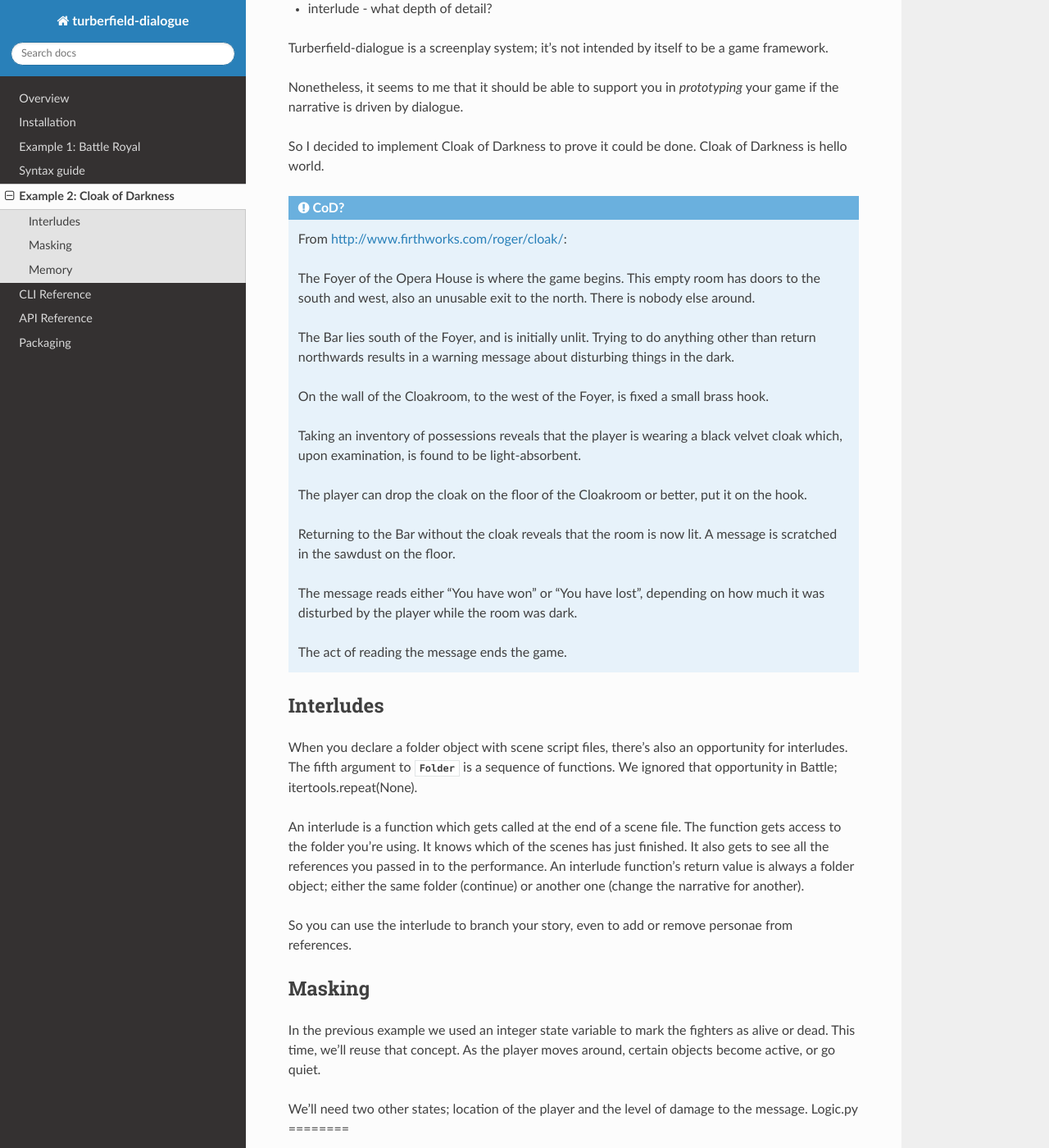
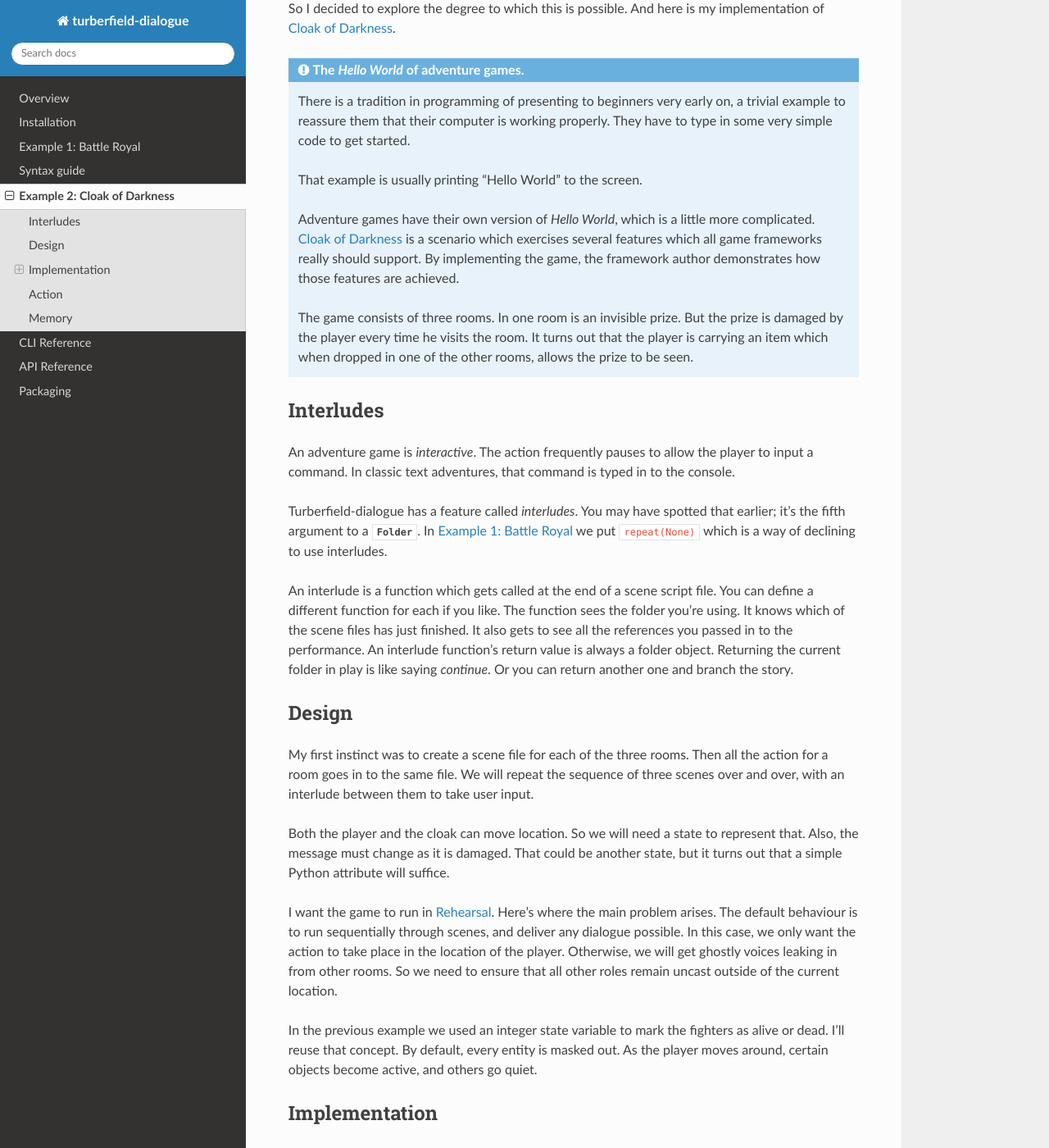
Before and after one commit to tundish/turberfield-dialogue, a Sphinx documentation site: the page built from turberfield/dialogue/doc/cloak.rst, in a window 1280 px wide and 1400 px high, scrolled down 281 px. Shown: the whole window at 82% size. Built offline with Sphinx 7.4.7 and the Read the Docs theme 2.0.0, drawn with Linux system fonts in a browser that asks for light colours; some of the changed text lies outside the part shown.

Commit message:
Cloak page mostly populated.

```diff
--- a/turberfield/dialogue/doc/battle.rst
+++ b/turberfield/dialogue/doc/battle.rst
@@ -28,6 +30,8 @@ it to preview the action in the first example.
 
     To instruct the rehearsal tool to load stored options, precede the path to the options
     file with a `@` symbol.
+
+.. _rehearsal:
 
 Rehearsal
 =========
--- a/turberfield/dialogue/doc/cli.rst
+++ b/turberfield/dialogue/doc/cli.rst
@@ -1,7 +1,7 @@
 ..  Titling
     ##++::==~~--''``
 
-.. _rehearsal:
+.. _cli:
 
 CLI Reference
 :::::::::::::
--- a/turberfield/dialogue/doc/cloak.rst
+++ b/turberfield/dialogue/doc/cloak.rst
@@ -4,82 +4,87 @@
 Example 2: Cloak of Darkness
 ::::::::::::::::::::::::::::
 
-Relate as an exploration.
-
-
-* integer state used for masked/unmasked
-* no :roles: hence some parts unvoiced
-* infinite repeat
-* interlude - what depth of detail?
-
 Turberfield-dialogue is a screenplay system; it's not intended by itself to be
 a game framework.
 
-Nonetheless, it seems to me that it should be able to support you in *prototyping*
-your game if the narrative is driven by dialogue.
+Nonetheless, it strikes me that you might want to use it as a first port
+of call when prototyping ideas for a large game. Especially if that game
+is to contain a decent amount of dialogue.
 
-So I decided to implement Cloak of Darkness to prove it could be done.
-Cloak of Darkness is hello world.
+So I decided to explore the degree to which this is possible. And here
+is my implementation of `Cloak of Darkness`_.
 
-.. admonition:: CoD?
+.. admonition:: The `Hello World` of adventure games.
 
-    From http://www.firthworks.com/roger/cloak/:
+    There is a tradition in programming of presenting to beginners
+    very early on, a trivial example to reassure them that their computer
+    is working properly. They have to type in some very simple code to
+    get started.
 
-    The Foyer of the Opera House is where the game begins. This empty room
-    has doors to the south and west, also an unusable exit to the north.
-    There is nobody else around.
+    That example is usually printing "Hello World" to the screen.
 
-    The Bar lies south of the Foyer, and is initially unlit. Trying to do
-    anything other than return northwards results in a warning message about
-    disturbing things in the dark.
+    Adventure games have their own version of *Hello World*, which is
+    a little more complicated. `Cloak of Darkness`_ is a scenario which
+    exercises several features which all game frameworks really should support.
+    By implementing the game, the framework author demonstrates how those
+    features are achieved.
 
-    On the wall of the Cloakroom, to the west of the Foyer, is fixed a small
-    brass hook.
-
-    Taking an inventory of possessions reveals that the player is wearing a
-    black velvet cloak which, upon examination, is found to be light-absorbent.
-
-    The player can drop the cloak on the floor of the Cloakroom or better, put
-    it on the hook.
-
-    Returning to the Bar without the cloak reveals that the room is now lit.
-    A message is scratched in the sawdust on the floor.
-
-    The message reads either "You have won" or "You have lost", depending on
-    how much it was disturbed by the player while the room was dark.
-
-    The act of reading the message ends the game.
+    The game consists of three rooms. In one room is an invisible prize.
+    But the prize is damaged by the player every time he visits the room.
+    It turns out that the player is carrying an item which when dropped
+    in one of the other rooms, allows the prize to be seen.
 
 Interludes
 ==========
 
-When you declare a folder object with scene script files, there's also an opportunity
-for interludes. The fifth argument to :py:class:`~turberfield.dialogue.model.SceneScript.Folder`
-is a sequence of functions. We ignored that opportunity in Battle; itertools.repeat(None).
+An adventure game is *interactive*. The action frequently pauses to allow the
+player to input a command. In classic text adventures, that command is typed
+in to the console.
 
-An interlude is a function which gets called at the end of a scene file. The function
-gets access to the folder you're using. It knows which of the scenes has just finished.
+Turberfield-dialogue has a feature called *interludes*. You may have spotted
+that earlier; it's the fifth argument to a
+:py:class:`~turberfield.dialogue.model.SceneScript.Folder`.
+In :ref:`battle` we put ``repeat(None)`` which is a way of declining to use interludes.
+
+An interlude is a function which gets called at the end of a scene script file.
+You can define a different function for each if you like. The function sees
+the folder you're using. It knows which of the scene files has just finished.
 It also gets to see all the references you passed in to the performance. An interlude
-function's return value is always a folder object; either the same folder (continue)
-or another one (change the narrative for another).
+function's return value is always a folder object. Returning the current folder in
+play is like saying *continue*. Or you can return another one and branch the
+story.
 
-So you can use the interlude to branch your story, even to add or remove personae from
-references.
+Design
+======
 
-Masking
-=======
+My first instinct was to create a scene file for each of the three rooms. Then all
+the action for a room goes in to the same file. We will repeat the sequence of
+three scenes over and over, with an interlude between them to take user input.
 
-In the previous example we used an integer state variable to mark the fighters as alive or
-dead. This time, we'll reuse that concept. As the player moves around, certain objects
-become active, or go quiet.
+Both the player and the cloak can move location. So we will need a state to
+represent that. Also, the message must change as it is damaged. That could be
+another state, but it turns out that a simple Python attribute will suffice.
 
-We'll need two other states; location of the player and the level of damage to the message.
-Logic.py
-========
+I want the game to run in :ref:`rehearsal`. Here's where the main problem
+arises. The default behaviour is to run sequentially through scenes, and
+deliver any dialogue possible. In this case, we only want the action to take
+place in the location of the player. Otherwise, we will get ghostly voices
+leaking in from other rooms. So we need to ensure that all other roles remain
+uncast outside of the current location.
 
-* Adding a Location; explain enum
-* Types; Narrator, Cloak, Prize are not *Personae*
-* Integer state masks activity
+In the previous example we used an integer state variable to mark the fighters as
+alive or dead. I'll reuse that concept. By default, every entity is masked out.
+As the player moves around, certain objects become active, and others go quiet.
+
+Implementation
+==============
+
+Logic
+~~~~~
+
+We're going through the code now. If Python is new to you, don't worry.
+My intention is just to introduce some essential concepts which you can
+work to understand later on.
 
 The top of a Python module is where imports go:
 
@@ -90,17 +95,16 @@ The top of a Python module is where imports go:
     import random
 
     from turberfield.dialogue.model import SceneScript
-    from turberfield.dialogue.types import EnumFactory
     from turberfield.dialogue.types import DataObject
     from turberfield.dialogue.types import Stateful
 
 Next we declare an enumeration state which will define the
-location of the player:
+location of the player and the cloak:
 
 .. code-block:: python
 
     @enum.unique
-    class Location(EnumFactory, enum.Enum):
+    class Location(enum.Enum):
         foyer = 0
         bar = 1
         cloakroom_floor = 2
@@ -136,9 +140,9 @@ and initial state where appropriate:
     ]
 
 
-This is an interactive game. We will be taking user input and
-trying to act on commands if we see them. Here is the world's
-dumbest text parser:
+We will be taking user input and trying to interpret commands.
+Here is the world's dumbest text parser. It returns the first
+letter of the last word typed into the console:
 
 .. code-block:: python
 
@@ -148,6 +152,8 @@ dumbest text parser:
         except:
             return None
 
+
+The parser function needs to be called at the end of every turn.
 
 ::
 
@@ -215,6 +221,77 @@ with details of the game:
         interludes=repeat(interaction)
     )
 
+Dialogue
+~~~~~~~~
+
+Here's where I stop explaining each component of the game. When it comes
+to understanding the dialogue, it's best just to study the *.rst* files
+in *demo/cloak*. As a taster, here's what the dialogue for the first
+room looks like. It's probably the simplest of the three.
+
+.. code-block:: rest
+
+    .. entity:: NARRATOR
+       :types: logic.Narrator
+       :states: logic.Location.foyer
+
+    .. entity:: CLOAK
+       :types: logic.Cloak
+       :states: logic.Location.foyer
+
+    After the fire, a Magician returns
+    ~~~~~~~~~~~~~~~~~~~~~~~~~~~~~~~~~~
+
+    From where you stand
+    --------------------
+
+    [NARRATOR]_
+
+        This place no longer looks much like a hotel. This would have been the foyer, though.
+        You can see the footprint of a grand reception desk running down one side
+        of the floor.
+
+    [NARRATOR]_
+
+        The room has been stripped of all it once contained.
+
+    Checking your person
+    --------------------
+
+    [CLOAK]_
+
+        You are wearing a long cloak, which gathers around you. It feels furry,
+        like velvet, although that's hard to tell by looking. It is so black
+        that its folds and textures cannot be perceived.
+
+    [CLOAK]_
+
+        It seems to swallow all light.
+
+    .. memory:: logic.Location.foyer
+       :subject: NARRATOR
+
+       The Player visited the foyer.
+
+    Looking around
+    --------------
+
+    [NARRATOR]_
+
+        To the North, the door by which you first entered is stuck fast.
+
+    [NARRATOR]_
+
+        There are other doors to the South and West.
+
+Action
+======
+
+You can run the game in a similar manner to the previous example::
+
+    cd demo/cloak
+    ~/py3.5/bin/turberfield-rehearse @rehearse.cli
+
 Memory
 ======
 
```
Also changed, not shown: other parts of turberfield/dialogue/doc/battle.rst (+2 -0 lines), other parts of turberfield/dialogue/doc/cloak.rst (+1 -0 lines).
